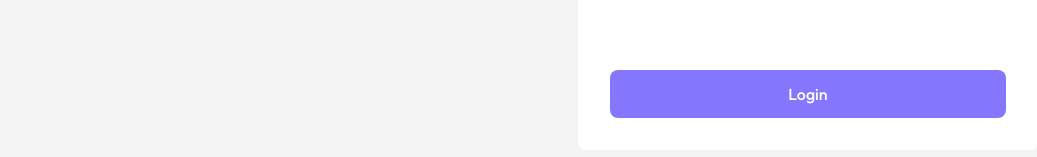
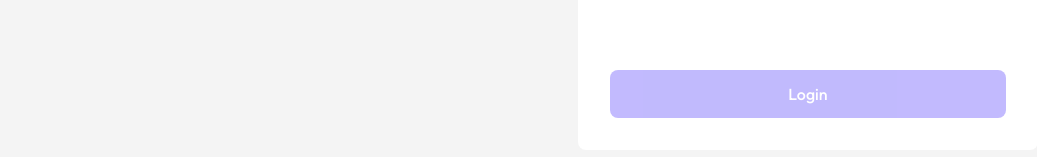
Before and after one commit to kouroshey/library, a Next.js app: page /auth in a window 1280 px wide. Shown: the part 583-740 px from the top of the page, without its empty margins (120-1157 px from the left). Built offline with nearby package versions, Linux system fonts and the light colour scheme.

Commit message:
add validation for login button

```diff
--- a/src/app/auth/_components/LoginForm.tsx
+++ b/src/app/auth/_components/LoginForm.tsx
@@ -64,7 +64,12 @@ const LoginForm = () => {
             <span className="text-gray-400">password: {user.password}</span>
           </div>
         </div>
-        <Button className="rounded-lg py-6">Login</Button>
+        <Button
+          isDisable={!email || !password || !!emailError || !!passwordError}
+          className="rounded-lg py-6"
+        >
+          Login
+        </Button>
       </form>
     </div>
   );
```
